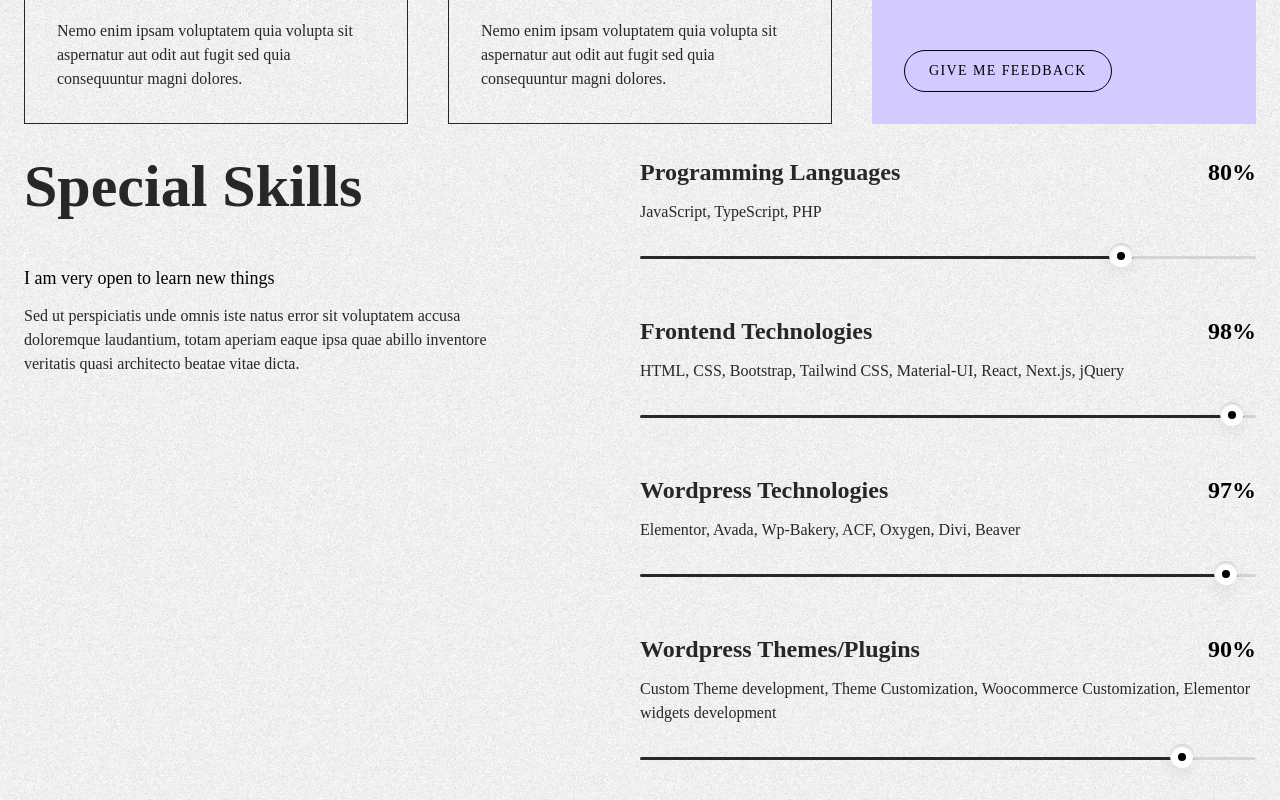
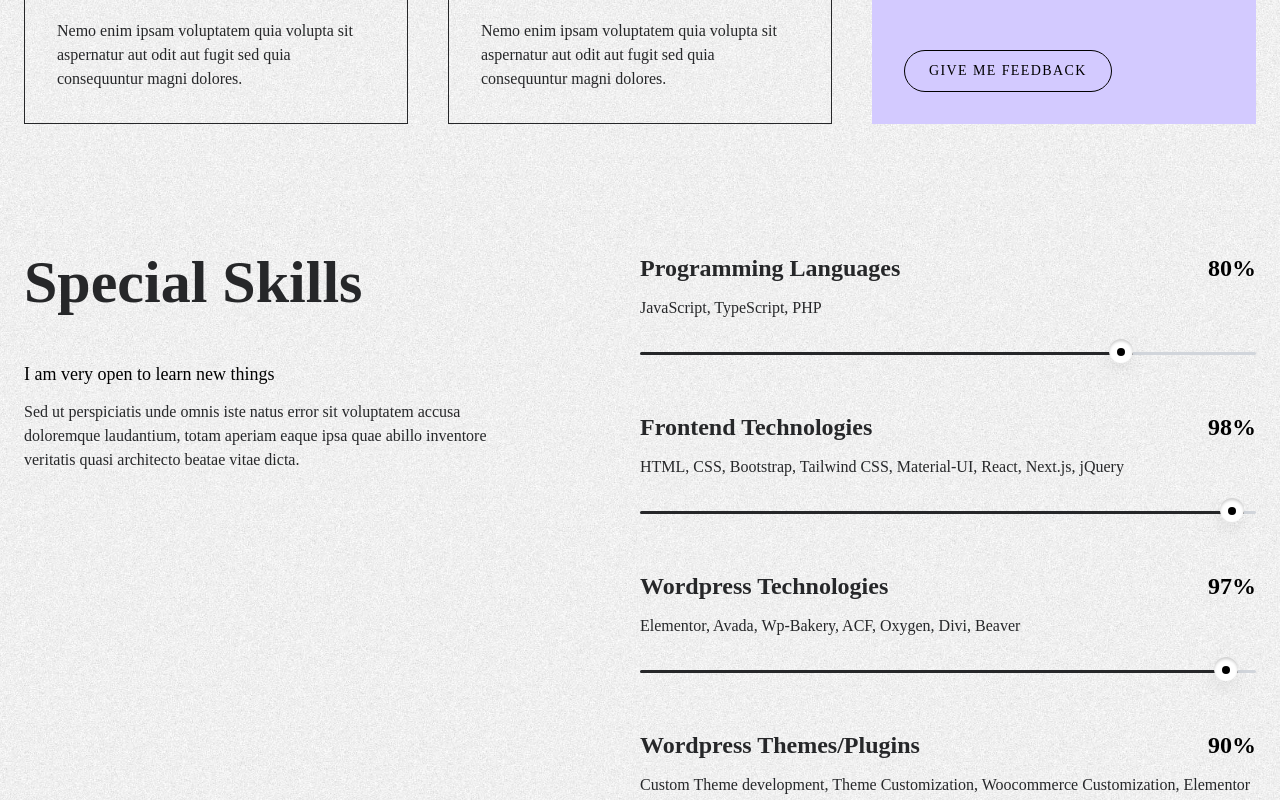
Before and after one commit to ubaidoso/Porofolio, a Next.js app: page / in a window 1280 px wide. Shown: the part 2300-3100 px from the top of the page. Built offline with nearby package versions, Linux system fonts and the light colour scheme; a web font is replaced by a local one.

Commit message:
banner
done

```diff
--- a/src/components/BannerSection.jsx
+++ b/src/components/BannerSection.jsx
@@ -56,7 +56,7 @@ const myConnections = [
     <>
         <section className="cst_banner_section pt-12">
             <div className="container">
-                <h1 className="">Digital Designer <span className="cst_and">&</span><br />Fr <span className="sm:-ml-3 -ml-1 xl:w-46rem w-28 border-lightblack xl:border-9 sm:border-8 border-6 xl:h-16 sm:h-9 h-7 inline-block rounded-full cst_stylish_zero"></span>nt-End Developer</h1>
+                <h1>Digital Designer <span className="cst_and">&</span><br />Fr <span className="sm:-ml-3 -ml-1 xl:w-46rem w-28 border-lightblack xl:border-9 sm:border-8 border-6 xl:h-16 sm:h-9 h-7 inline-block rounded-full cst_stylish_zero"></span>nt-End Developer</h1>
                 <div className="sm:flex items-center mt-8">
                 <div className="sm:mb-0 mb-4">
                     <h2><sup>#</sup><span id="counter">{Math.floor(count)}</span><sub>+</sub></h2>
--- a/src/pages/index.jsx
+++ b/src/pages/index.jsx
@@ -87,7 +87,7 @@ export default function Home() {
       <BannerSection />
       <About />
       <Services serviceData={services} />
-      <section>
+      <section className='mt-24'>
         <div className="container mx-auto py-8">
           <div className="flex justify-between gap-8">
             <div className="space-y-12 w-5/12 sticky top-16 self-start">
--- a/src/styles/globals.css
+++ b/src/styles/globals.css
@@ -24,7 +24,7 @@ body {
 h1 {
   line-height: 160px !important;
   letter-spacing: -0.045em;
-  @apply text-lightblack font-medium 2xl:text-125 xl:text-112 sm:text-7xl text-5xl;
+  @apply text-lightblack font-medium 2xl:text-112 xl:text-112 sm:text-7xl text-5xl;
 }
 
 h2 {
```
